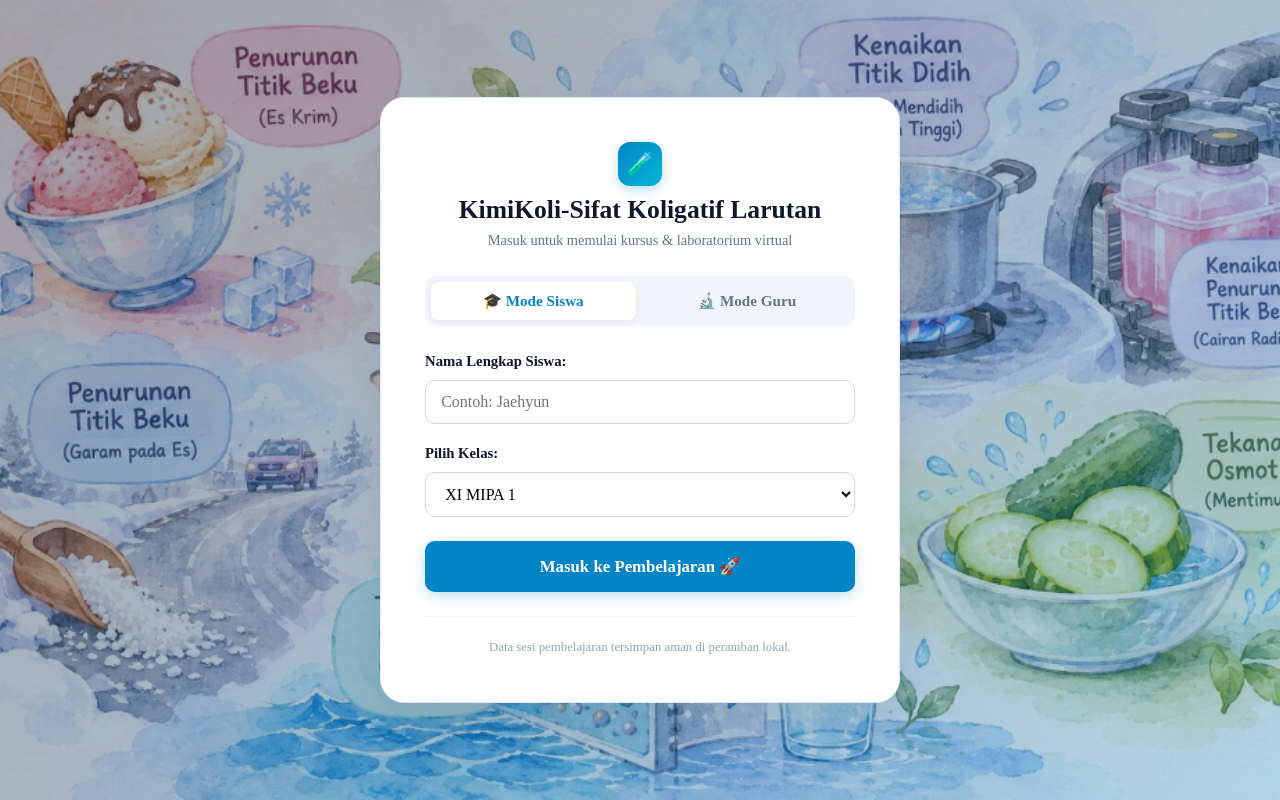
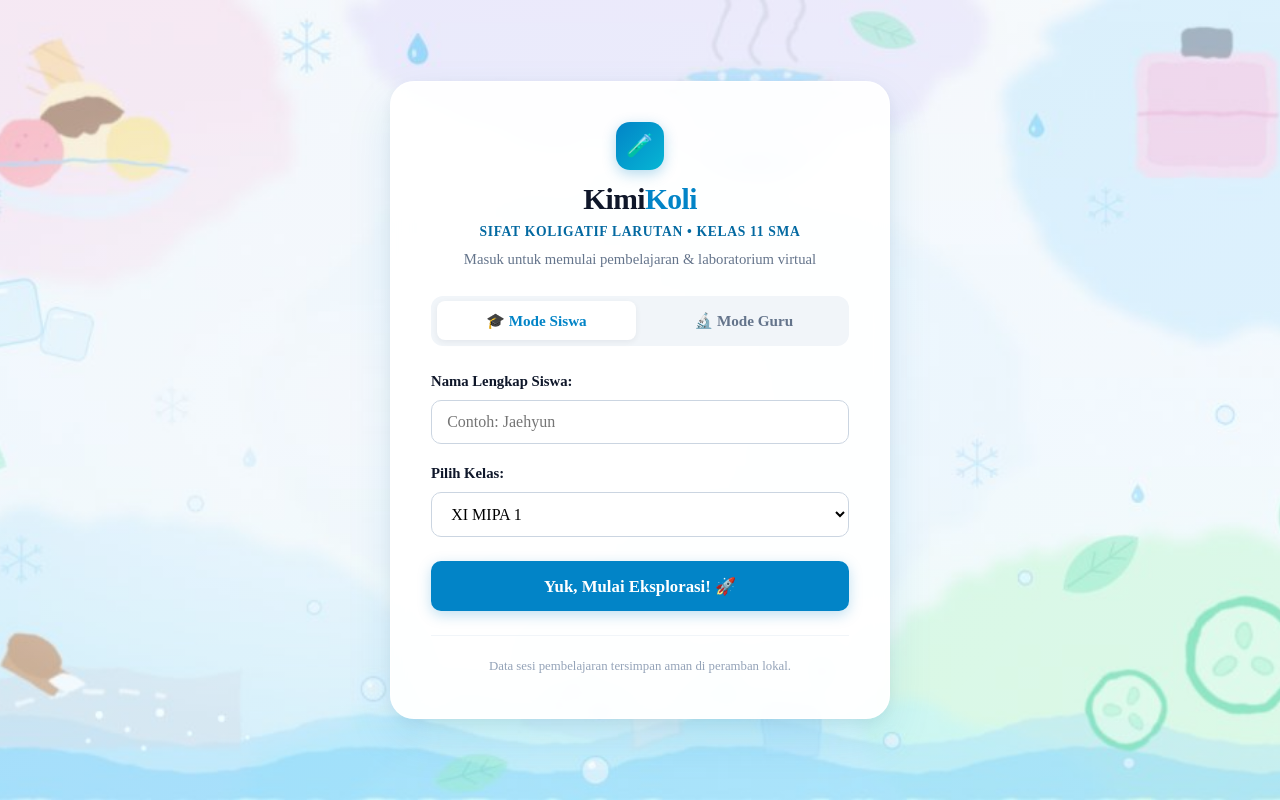
Before and after one commit to poppycahyani213-maker/KimiKoli, a React (Vite) app: page / in a window 1280 px wide. Built offline with nearby package versions, Linux system fonts and the light colour scheme.

Commit message:
feat: perbarui visual nuansa cat air KimiKoli dan infografis sifat koligatif larutan

```diff
--- a/index.html
+++ b/index.html
@@ -4,7 +4,7 @@
     <meta charset="UTF-8" />
     <link rel="icon" type="image/svg+xml" href="/favicon.svg" />
     <meta name="viewport" content="width=device-width, initial-scale=1.0" />
-    <title>KoligatifLab 11 — Kursus & Lab Virtual Sifat Koligatif Larutan</title>
+    <title>KimiKoli — Belajar & Lab Virtual Sifat Koligatif Larutan</title>
     <!-- Google Fonts: Plus Jakarta Sans -->
     <link rel="preconnect" href="https://fonts.googleapis.com" />
     <link rel="preconnect" href="https://fonts.gstatic.com" crossorigin />
--- a/src/App.jsx
+++ b/src/App.jsx
@@ -26,7 +26,7 @@ import TeacherDashboard from './features/teacher/TeacherDashboard';
  *
  * Mengatur alur:
  * - Login: Siswa (Nama & Kelas) | Guru (Password 'kimiaasik')
- * - 'home': Beranda interaktif KoligatifLab 11 (Hero, Peta Misi dinamis)
+ * - 'home': Beranda interaktif KimiKoli (Hero, Peta Misi dinamis)
  * - 'pretest': Soal Pretest Prasyarat (Mode Ujian Terkunci)
  * - 'chapter1' - 'chapter6': Modul Materi & Lab Virtual Berurutan (Sequential Unlocking)
  * - 'teacher-dashboard': Panel Khusus Guru melihat rekap nilai & progres siswa
@@ -164,7 +164,7 @@ export default function App() {
   // =========================================================
   return (
     <div className="app-container" style={{ fontFamily: "'Times New Roman', Times, serif" }}>
-      {/* 1. Navbar KoligatifLab 11 dengan Profil & Panel Guru */}
+      {/* 1. Navbar KimiKoli dengan Profil & Panel Guru */}
       <Header
         currentView={currentView}
         onSelectTab={(tabId) => {
@@ -188,7 +188,7 @@ export default function App() {
           />
         )}
 
-        {/* Tampilan 1: Beranda KoligatifLab 11 (Peta Misi Dinamis) */}
+        {/* Tampilan 1: Beranda KimiKoli (Peta Misi Dinamis) */}
         {currentView === 'home' && (
           <HomePage
             isPretestDone={isPretestCompleted}
--- a/src/components/layout/Header.jsx
+++ b/src/components/layout/Header.jsx
@@ -44,7 +44,7 @@ export default function Header({
           className="brand-link"
           onClick={() => handleNavClick('home')}
           style={{ cursor: isExamLocked ? 'not-allowed' : 'pointer' }}
-          title={isExamLocked ? "Navigasi dikunci saat pretest berlangsung" : "Menuju Beranda KoligatifLab 11"}
+          title={isExamLocked ? "Navigasi dikunci saat pretest berlangsung" : "Menuju Beranda KimiKoli"}
         >
           <div className="brand-icon" style={{ background: isExamLocked ? '#475569' : '#0284C7' }}>
             <svg width="20" height="20" viewBox="0 0 24 24" fill="none" stroke="currentColor" strokeWidth="2.2" strokeLinecap="round" strokeLinejoin="round">
@@ -54,7 +54,7 @@ export default function Header({
             </svg>
           </div>
           <span className="brand-text">
-            Koligatif<span>Lab 11</span>
+            Kimi<span>Koli</span>
           </span>
         </div>
 
--- a/src/features/auth/LoginPage.jsx
+++ b/src/features/auth/LoginPage.jsx
@@ -1,13 +1,12 @@
 import React, { useState } from 'react';
-import illustrationImg from '../../assets/colligative-illustration.jpg';
+import bgImg from '../../assets/kimikoli-bg.jpg';
 
 /**
  * Komponen LoginPage
  *
+ * Menggunakan background nuansa cat air sifat koligatif larutan KimiKoli.
  * Fitur:
- * - Menampilkan karya ilustrasi cat air fenomena Sifat Koligatif Larutan
- *   (Es Krim, Air Mendidih, Garam pada Es, Cairan Radiator, Mentimun, dan Desalinasi Air Laut)
- * - Tab Masuk: Siswa (Nama & Kelas) | Guru (Password rahasia tanpa teks bocoran)
+ * - Tab Masuk: Siswa (Nama & Kelas) | Guru (Password rahasia)
  */
 export default function LoginPage({ onLoginSuccess }) {
   const [activeRole, setActiveRole] = useState('student'); // 'student' | 'teacher'
@@ -66,50 +65,55 @@ export default function LoginPage({ onLoginSuccess }) {
       alignItems: 'center',
       justifyContent: 'center',
       padding: 'clamp(1rem, 3vw, 2.5rem)',
-      backgroundImage: `linear-gradient(135deg, rgba(15, 23, 42, 0.38), rgba(2, 132, 199, 0.3)), url(${illustrationImg})`,
+      backgroundImage: `linear-gradient(135deg, rgba(240, 249, 255, 0.25), rgba(255, 255, 255, 0.35)), url(${bgImg})`,
       backgroundPosition: 'center',
       backgroundSize: 'cover',
       backgroundRepeat: 'no-repeat',
+      backgroundAttachment: 'fixed',
       fontFamily: "'Times New Roman', Times, serif"
     }}>
-      {/* Form Login */}
+      {/* Form Login Card dengan Efek Halus & Bayangan Lembut */}
       <div style={{
-        background: '#FFFFFF',
-        border: '1px solid #E2E8F0',
+        background: 'rgba(255, 255, 255, 0.94)',
+        backdropFilter: 'blur(10px)',
+        border: '1.5px solid rgba(255, 255, 255, 0.8)',
         borderRadius: '24px',
-        maxWidth: '520px',
+        maxWidth: '500px',
         width: '100%',
-        boxShadow: '0 20px 45px rgba(15, 23, 42, 0.08)',
+        boxShadow: '0 20px 45px rgba(2, 132, 199, 0.12), 0 4px 16px rgba(15, 23, 42, 0.06)',
         overflow: 'hidden'
       }}>
         <div style={{
-          padding: 'clamp(1.75rem, 3.5vw, 2.75rem)',
+          padding: 'clamp(1.75rem, 3.5vw, 2.5rem)',
           display: 'flex',
           flexDirection: 'column',
           justifyContent: 'center'
         }}>
-          {/* Logo & Judul Brand */}
+          {/* Logo & Judul Brand KimiKoli */}
           <div style={{ textAlign: 'center', marginBottom: '1.5rem' }}>
             <div style={{
-              width: 44,
-              height: 44,
-              borderRadius: 12,
+              width: 48,
+              height: 48,
+              borderRadius: 14,
               background: 'linear-gradient(135deg, #0284C7, #06B6D4)',
               color: '#FFFFFF',
               display: 'inline-flex',
               alignItems: 'center',
               justifyContent: 'center',
-              fontSize: '1.35rem',
-              marginBottom: '0.5rem',
-              boxShadow: '0 4px 12px rgba(2, 132, 199, 0.25)'
+              fontSize: '1.4rem',
+              marginBottom: '0.65rem',
+              boxShadow: '0 4px 14px rgba(2, 132, 199, 0.3)'
             }}>
               🧪
             </div>
-            <h1 style={{ fontSize: '1.6rem', fontWeight: 800, margin: '0 0 0.2rem', color: '#0F172A' }}>
-              KimiKoli-Sifat Koligatif Larutan
+            <h1 style={{ fontSize: '1.85rem', fontWeight: 800, margin: '0 0 0.2rem', color: '#0F172A', letterSpacing: '-0.02em' }}>
+              Kimi<span style={{ color: '#0284C7' }}>Koli</span>
             </h1>
-            <p style={{ margin: 0, fontSize: '0.9rem', color: '#64748B' }}>
-              Masuk untuk memulai kursus & laboratorium virtual
+            <span style={{ display: 'block', fontSize: '0.85rem', color: '#0369A1', fontWeight: 700, textTransform: 'uppercase', letterSpacing: '0.05em', marginBottom: '0.35rem' }}>
+              Sifat Koligatif Larutan • Kelas 11 SMA
+            </span>
+            <p style={{ margin: 0, fontSize: '0.92rem', color: '#64748B' }}>
+              Masuk untuk memulai pembelajaran & laboratorium virtual
             </p>
           </div>
 
@@ -246,7 +250,7 @@ export default function LoginPage({ onLoginSuccess }) {
                   boxShadow: '0 4px 14px rgba(2, 132, 199, 0.25)'
                 }}
               >
-                Masuk ke Pembelajaran 🚀
+                Yuk, Mulai Eksplorasi! 🚀
               </button>
             </form>
           )}
--- a/src/index.css
+++ b/src/index.css
@@ -11,9 +11,18 @@
 html, body {
   margin: 0;
   padding: 0;
-  background-color: var(--bg-primary);
+  background-color: #F0F9FF;
+  /* Background Nuansa Cat Air Sifat Koligatif Larutan KimiKoli */
+  background-image:
+    linear-gradient(180deg, rgba(255, 255, 255, 0.40) 0%, rgba(240, 249, 255, 0.50) 100%),
+    url('/images/kimikoli-bg.jpg');
+  background-position: center top;
+  background-size: cover;
+  background-repeat: no-repeat;
+  background-attachment: fixed;
   min-height: 100vh;
   font-family: 'Times New Roman', Times, serif;
+  color: var(--text-main);
 }
 
 button, input, select, textarea {
@@ -48,6 +57,33 @@ button, input, select, textarea {
   overflow-y: auto;
 }
 
+/* Efek Elegan untuk Kartu di atas Background Nuansa Cat Air */
+.navbar-wrapper {
+  background: rgba(255, 255, 255, 0.92) !important;
+  backdrop-filter: blur(12px) !important;
+  border-bottom: 1px solid rgba(226, 232, 240, 0.85) !important;
+}
+
+.gamify-card {
+  background: rgba(255, 255, 255, 0.94) !important;
+  backdrop-filter: blur(10px) !important;
+  border: 1.5px solid rgba(255, 255, 255, 0.9) !important;
+}
+
+.mission-card {
+  background: rgba(255, 255, 255, 0.95) !important;
+  backdrop-filter: blur(8px) !important;
+}
+
+.mission-card.locked-card {
+  background: rgba(248, 250, 252, 0.88) !important;
+}
+
+.card {
+  background: rgba(255, 255, 255, 0.95) !important;
+  backdrop-filter: blur(8px) !important;
+}
+
 /* Penyesuaian Responsivitas Layar Tablet & Ponsel */
 @media (max-width: 860px) {
   .main-layout {
--- a/src/utils/storage.js
+++ b/src/utils/storage.js
@@ -1,6 +1,6 @@
 /**
  * LocalStorage wrapper with safe JSON parsing and error handling.
- * Conforms to KoligatifLab 11 storage specification.
+ * Conforms to KimiKoli storage specification.
  */
 
 const STORAGE_KEYS = {
```
Also changed, not shown: src/features/home/HomePage.jsx (+159 -5 lines), public/images/kimikoli-bg.jpg (added), src/assets/kimikoli-bg.jpg (added).
